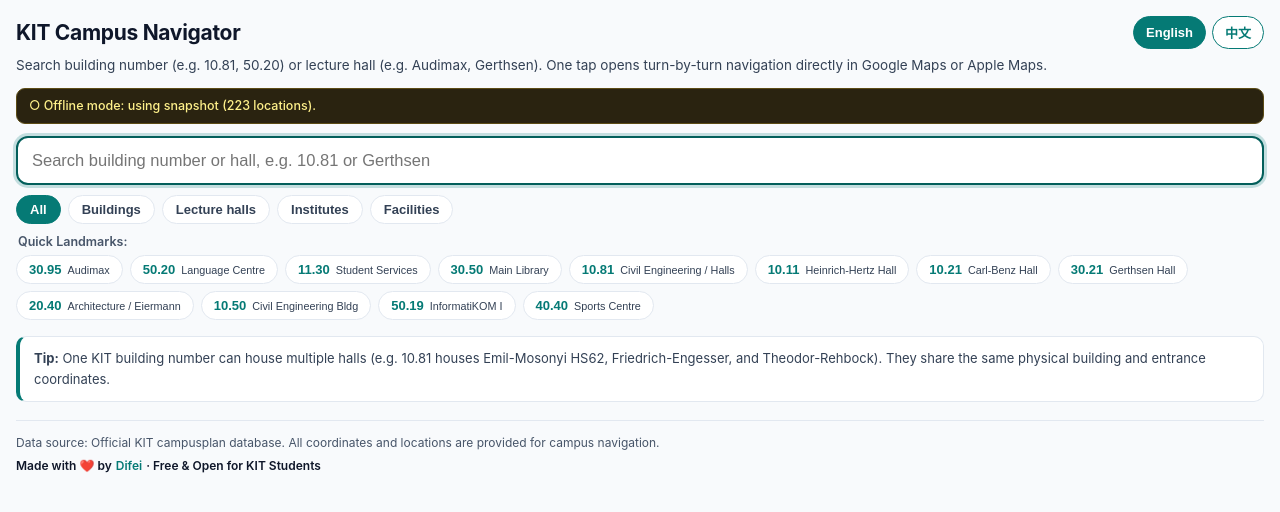
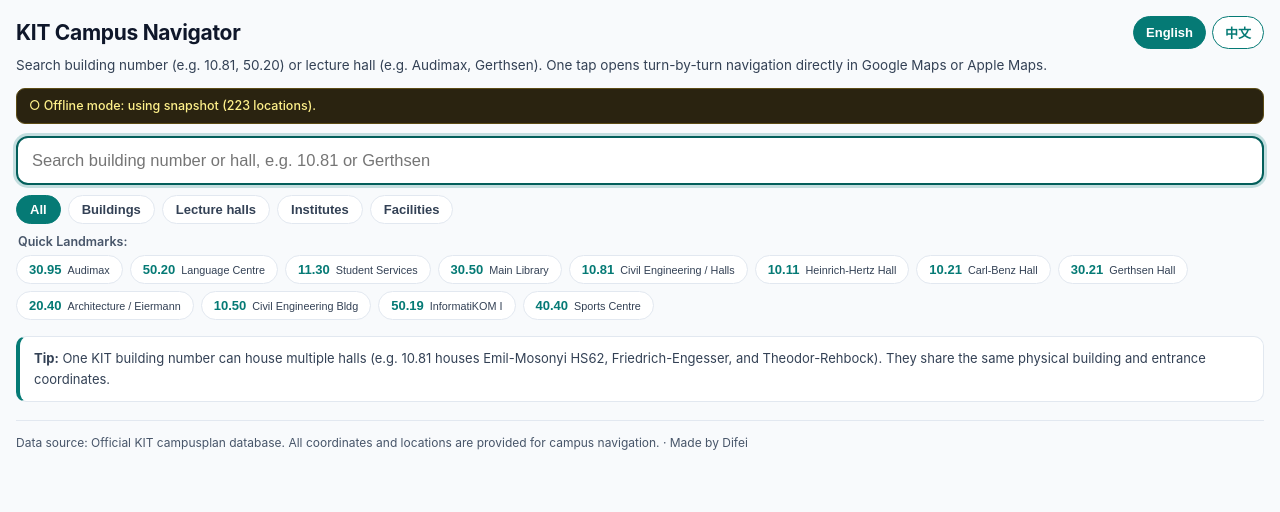
Before and after one commit to difeih/kit-campus-nav, a plain HTML site: page index.html in a window 1280 px wide. Drawn offline with Linux system fonts and the light colour scheme; no server answers.

Commit message:
Add Made by Difei to footer

```diff
--- a/index.html
+++ b/index.html
@@ -182,10 +182,6 @@ footer{
   font-size:12px;color:var(--text-muted);line-height:1.6;
   margin-top:18px;padding-top:12px;border-top:1px solid var(--border-light);
 }
-.credit{
-  margin-top:4px;font-weight:600;color:var(--text-main);display:flex;align-items:center;gap:4px;
-}
-.credit span{color:var(--kit-brand)}
 </style>
 </head>
 <body>
@@ -253,7 +249,7 @@ const I18N = {
     note:'<b>Tip:</b> One KIT building number can house multiple halls (e.g. 10.81 houses Emil-Mosonyi HS62, Friedrich-Engesser, and Theodor-Rehbock). They share the same physical building and entrance coordinates.',
     live:    n => `● Live data: connected to kit.edu (${n} locations).`,
     fallback:n => `○ Offline mode: using snapshot (${n} locations).`,
-    footer:'Data source: Official KIT campusplan database. All coordinates and locations are provided for campus navigation.<div class="credit">Made with ❤️ by <span>Difei</span> · Free & Open for KIT Students</div>'
+    footer:'Data source: Official KIT campusplan database. All coordinates and locations are provided for campus navigation. · Made by Difei'
   },
   zh: {
     title:'KIT 楼号查找器',
@@ -270,7 +266,7 @@ const I18N = {
     note:'<b>说明：</b>一个 KIT 楼号内可能包含多个讲堂（例如 10.81 内有 Emil-Mosonyi HS62、Friedrich-Engesser、Theodor-Rehbock），均共享同一大楼与入口坐标。',
     live:    n => `● 在线数据：已连接 kit.edu 实时库（共 ${n} 条数据）。`,
     fallback:n => `○ 离线模式：使用内置快照（共 ${n} 条数据）。`,
-    footer:'数据来源：KIT 官方 campusplan 开放数据库。所有地理坐标仅用于校园导航指引。<div class="credit">Made with ❤️ by <span>Difei</span> · 免费开放给所有 KIT 同学</div>'
+    footer:'数据来源：KIT 官方 campusplan 开放数据库。所有地理坐标仅用于校园导航指引。 · Made by Difei'
   }
 };
 
@@ -413,7 +409,7 @@ function renderChrome() {
   document.getElementById('title').textContent = T().title;
   document.getElementById('sub').textContent   = T().sub;
   document.getElementById('note').innerHTML    = T().note;
-  document.getElementById('footer').innerHTML  = T().footer;
+  document.getElementById('footer').textContent= T().footer;
   qEl.placeholder = T().ph;
   document.getElementById('btn-zh').classList.toggle('on', lang === 'zh');
   document.getElementById('btn-en').classList.toggle('on', lang === 'en');
```
